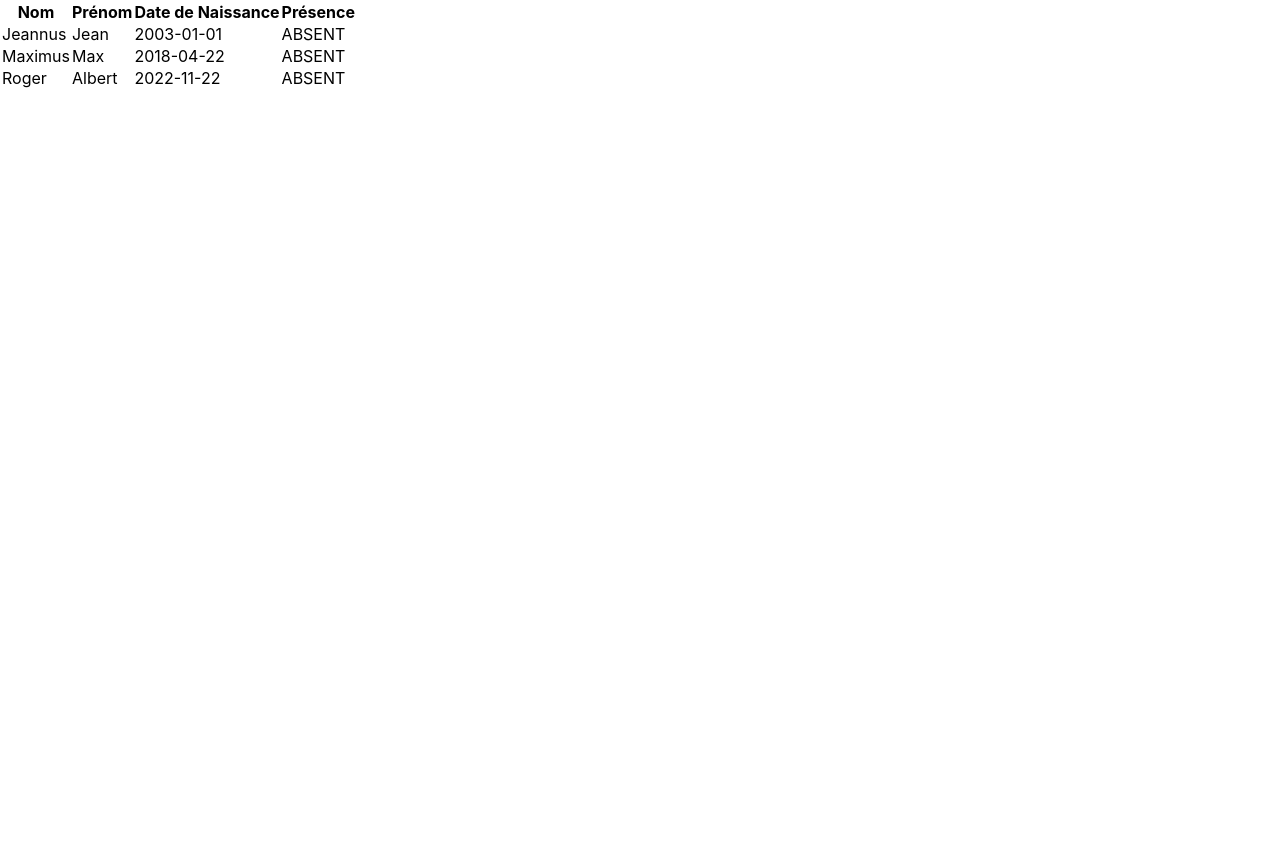
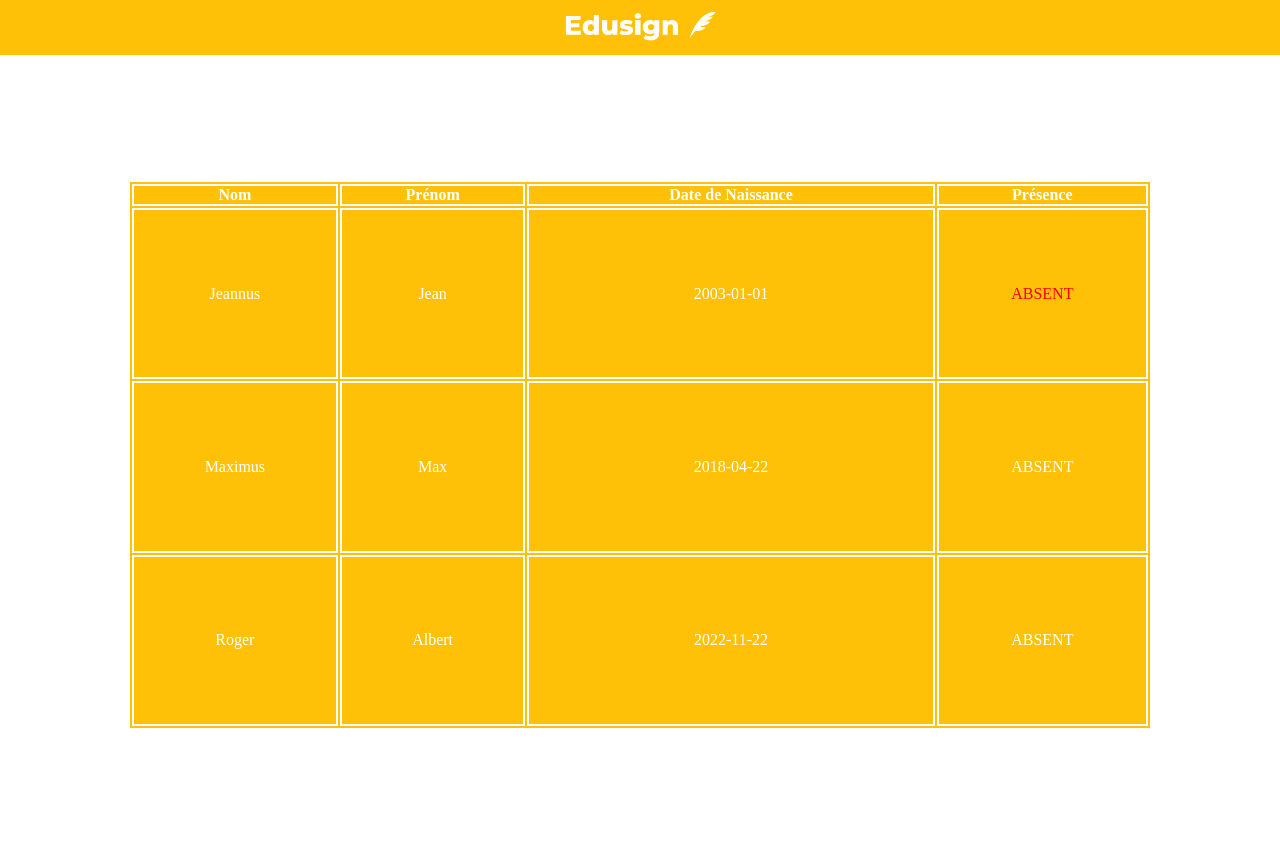
Before and after one commit to Pungyy/EdusignMDS, a PHP site: page /templates/fichePresence.php in a window 1280 px wide. Before the commit the page ends 88 px from the top, so only its background shows below. Run offline with PHP 8.4, Linux system fonts and the light colour scheme; data comes from the database, SQL or seed files in the repository.

Commit message:
fiche présence

```diff
--- /dev/null
+++ b/assets/css/fichePresence.css
@@ -0,0 +1,42 @@
+* {
+    margin: 0;
+    padding: 0;
+}
+
+nav {
+    position: relative;
+    background-color: #FFC107;
+    height: 55px;
+    width: 100%;
+}
+
+.nav-inter{
+    width:100%;
+    display: flex;
+    justify-content: center;
+    align-items: center;
+}
+
+.nav-inter img {
+    height: 50px;
+}
+
+.tableau {
+    display: flex;
+    flex-direction: column;
+    justify-content: center;
+    align-items: center;
+    height: 100vh;
+    color: #fff;
+}
+
+table, td, th {
+    border: 2px solid white;
+    background-color: #FFC107;
+}
+
+table {
+    height: 550px;
+    width: 80vw;
+    text-align: center;
+}
--- a/templates/fichePresence.php
+++ b/templates/fichePresence.php
@@ -3,17 +3,25 @@
 <head>
     <meta charset="UTF-8">
     <meta name="viewport" content="width=device-width, initial-scale=1.0">
-    <link rel="stylesheet" href="../assets/css/apprenant.css">
+    <link rel="stylesheet" href="../assets/css/fichePresence.css">
     <?php include_once '../bdd/fichePresenceControleur.php';?>
 
     <title>Présences</title>
 </head>
 <body>
+
+    <nav>
+        <div class="nav-inter">
+            <img src="../assets/img/logo.png" alt="Logo Edusign">
+        </div>
+    </nav>
+
+    <div class="tableau">
         <table>
             <thead>
                 <tr>
-                <th> Nom</th>
-                <th> Prénom </th>
+                    <th>Nom</th>
+                    <th>Prénom </th>
                     <th>Date de Naissance</th>
                     <th>Présence</th>
                 </tr>
@@ -24,11 +32,28 @@
                     <td><?= $ligne['nomEtudiant'] ?></td>
                     <td><?= $ligne['prenomEtudiant'] ?></td>
                     <td><?= $ligne['dateNaissance'] ?></td>
-                <td><?= $ligne['estPresent'] ?></td>
+                    <td id="absent"><?= $ligne['estPresent'] ?></td>
                 </tr>
                 <?php endforeach; ?>
             </tbody>
         </table>
+    </div>
 </body>
-<script src="../assets/js/apprenant.js"></script>
+
+<script>
+
+    var isAbsent = document.getElementById("absent");
+    const array = [isAbsent];
+
+    array.forEach(element => {
+        if (isAbsent = "ABSENT"){
+        document.getElementById("absent").style.color = "red";
+        }
+        else {
+            document.getElementById("absent").style.color = "green";
+        }
+    });
+
+</script>
+
 </html>
```
Lines whose indentation alone changed are shown as unchanged.
